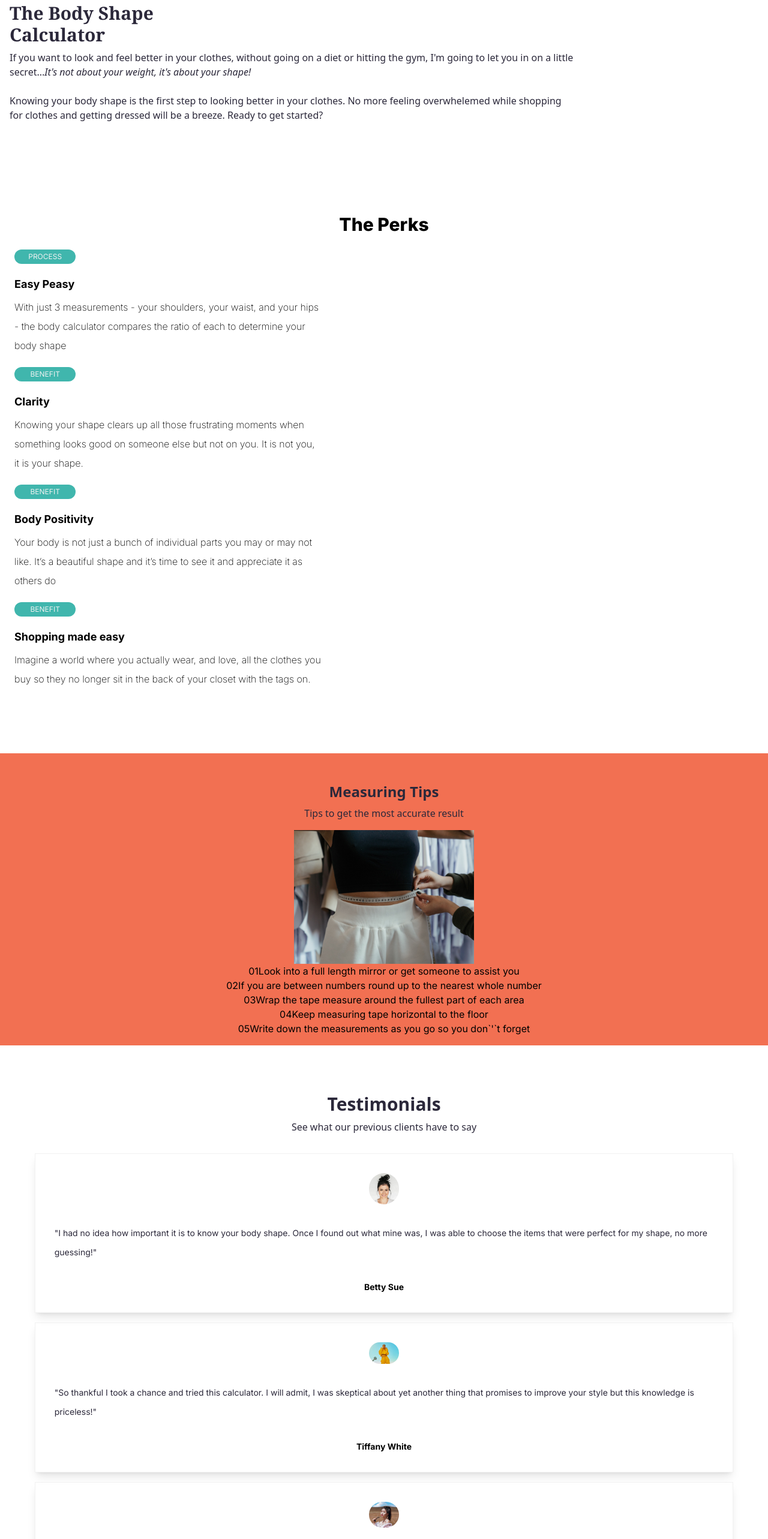
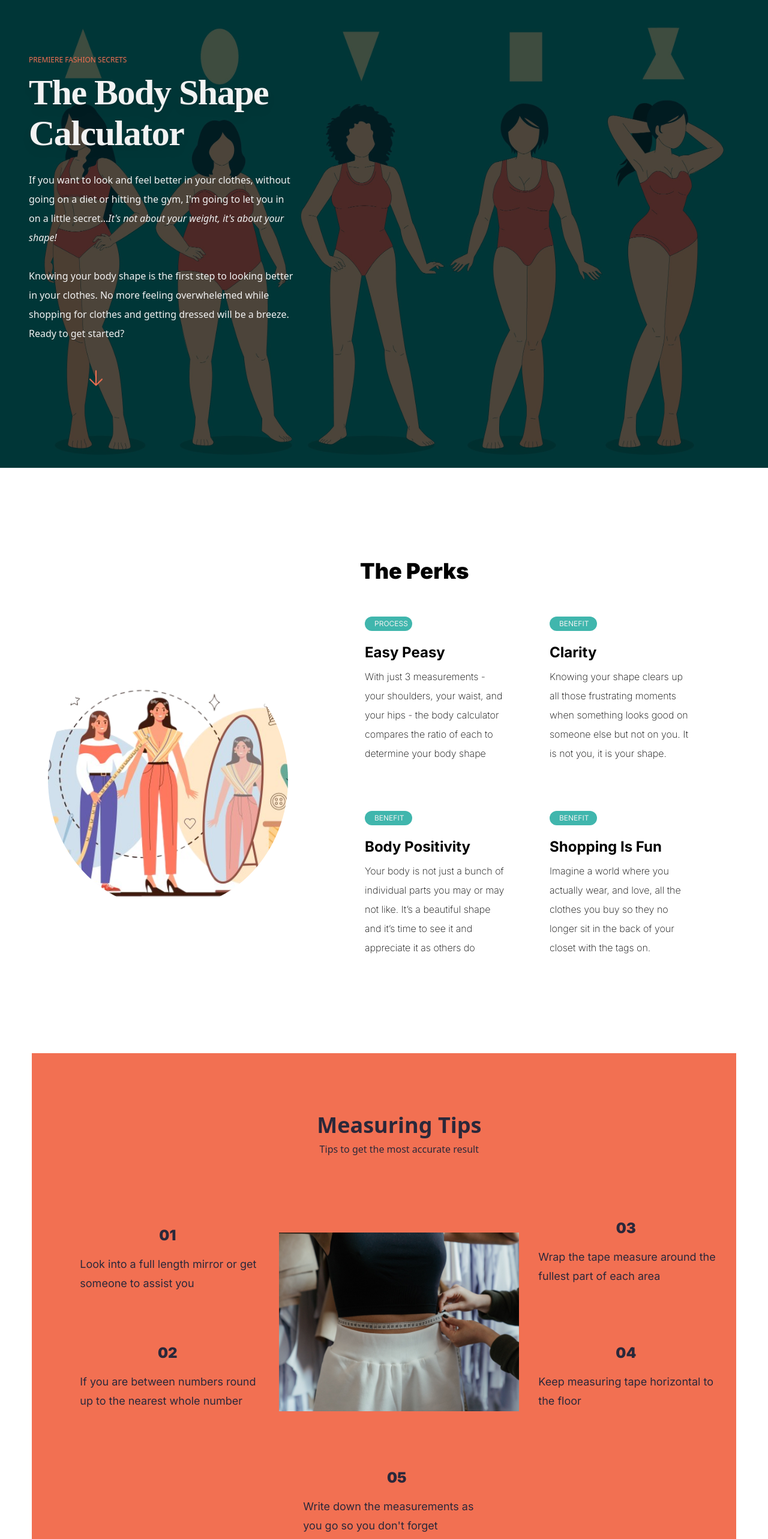
Before and after one commit to Rae1821/fashion-calculator-nextjs, a Next.js app: page / in a window 1280 px wide. Shown: the part 20-2586 px from the top of the page at 60% size. Built offline with nearby package versions, Linux system fonts and the light colour scheme.

Commit message:
Added body shape data, added logic for calculator, added results, and fixed styles for desktop

```diff
--- a/components/Calculator.jsx
+++ b/components/Calculator.jsx
@@ -2,12 +2,12 @@
 
 
 
-const Calculator = ({ handleSubmit, handleChange, formData }) => {
+const Calculator = ({ handleFormSubmit, handleChange, formData }) => {
 
   return (
     <div className="calculator-container w-full py-12 px-4 mt-8 flex justify-center bg-pattern">
         <div className="calculator-form-wrapper flex items-center justify-center w-11/12 max-w-md bg-light pt-12 pb-14 px-4 rounded-xl shadow-[10px_10px_#40B6AD] border-4 border-light-turq" id="calculator-form">
-            <form onSubmit={handleSubmit} className="calculator">
+            <form onSubmit={handleFormSubmit} className="calculator">
                 <h4 className="text-dark tracking-wider text-2xl pb-8 text-center">Enter Your Measurements</h4>
                     <div className="form--element flex items-center justify-center py-2 px-6">
                         <label htmlFor="shoulders"></label>
--- a/components/Main.jsx
+++ b/components/Main.jsx
@@ -1,60 +1,79 @@
 import Image from 'next/image'
+
 
 const Main = () => {
 
   return (
     <div>
-        <div className="hero mb-32 h-full">
-            <div className="hero--content w-3/4 flex flex-col text-dark text-left pl-4">
-                <p className="pre--title text-tropicana uppercase text-xs font-sans">premiere fashion secrets</p>
-                <h1 className="title font-serif font-bold text-3xl my-2">The Body Shape
-                    <span className="block">Calculator</span>
+        <div className="hero bg-black mb-32 h-screen bg-[url('/assets/images/women-shapes.jpg')] bg-cover bg-no-repeat bg-blend-overlay">
+            <div className="z-10 relative hero--content w-3/4 flex flex-col text-left pl-12 pt-28 lg:max-w-lg">
+                <p className="pre--title text-tropicana uppercase text-xs font-sans pb-2">premiere fashion secrets</p>
+                <h1 className="title font-['Abril_Fatface'] drop-shadow-lg font-bold text-4xl my-2 text-light tracking-tight lg:text-6xl ">The Body Shape
+                    <span className="block pt-2">Calculator</span>
                 </h1>
-                    <p className="description font-sans">
+                    <p className="description font-sans text-light font-light leading-8 pt-6 lg:max-w-md">
                         If you want to look and feel better in your clothes, without going on a diet or hitting the gym, I&apos;m going to let you in on a little secret...
                         <em>It&apos;s not about your weight, it&apos;s about your shape!</em>
                         <br /><br />
                         Knowing your body shape is the first step to looking better in your clothes. No more feeling overwhelemed while shopping for clothes and getting dressed will be a breeze.
                         Ready to get started?
                     </p>
+                    <div className="animate-bounce mt-12 ml-24">
+                        <svg xmlns="http://www.w3.org/2000/svg" fill="none" viewBox="0 0 24 24" strokeWidth={1.5} stroke="#F27052" className="w-8 h-8">
+                        <path strokeLinecap="round" strokeLinejoin="round" d="M19.5 13.5L12 21m0 0l-7.5-7.5M12 21V3" />
+                        </svg>
+                    </div>
              </div>
         </div>
             {
                 //How it works section
             }
-        <div id="works" className="works--container flex flex-col-reverse mt-16 pt-6 px-6">
-            <div className="works-left"></div>
-                <div className="works-right mb-6">
-                    <h2 className="text-center mb-6 font-extrabold text-3xl">The Perks</h2>
-                    <div className="perks-container text-left">
-                        <div className="perk max-w-lg mt-0 mb-5">
-                            <p className="pill bg-light-turq w-1/5 text-center rounded-xl text-light mb-5 uppercase text-xs py-1">Process</p>
-                            <h3 className="font-bold text-lg mt-5 mb-2">Easy Peasy</h3>
+        <div id="works" className="works--container flex flex-col-reverse mt-16 mx-auto pt-6 px-6 md:w-3/4 lg:w-full lg:flex-row lg:items-center lg:justify-between lg:max-w-6xl lg:mt-24  lg:p-4">
+            <div className="works-left hidden lg:block lg:w-3/4">
+                <Image
+                    src="/assets/images/fashion-img.png"
+                    alt="illustration of a woman getting measured in front of a mirror"
+                    width={400}
+                    height={400}
+                    style={{
+                        borderRadius: '50%',
+                    }}
+                />
+            </div>
+                <div className="works-right mb-6 w-11/12">
+                    <h2 className="text-center mb-6 font-extrabold text-3xl lg:text-left lg:text-4xl lg:pt-2 lg:pl-4 lg:mb-8 lg:font-black">
+                        The Perks
+                    </h2>
+                    <div className="perks-container text-left lg:grid lg:grid-cols-2 lg:grid-rows-2 lg:gap-8 lg:p-4">
+
+                        <div className="perk max-w-md mt-0 mb-5 md:max-w-xl md:mb-8 lg:p-2 lg:w-11/12">
+                            <p className="pill bg-light-turq w-1/5 text-center rounded-xl text-light mb-5 uppercase text-xs py-1 lg:w-1/3 lg:px-4">Process</p>
+                            <h3 className="font-bold text-lg mt-5 mb-2 lg:text-2xl">Easy Peasy</h3>
                             <p className="perk-description font-extralight leading-8 text-base">With just 3 measurements -
                             your shoulders, your waist, and your hips -
                             the body calculator compares the ratio of each to determine
                             your body shape</p>
                         </div>
 
-                        <div className="perk max-w-lg mt-0 mb-5">
-                            <p className="pill bg-light-turq w-1/5 text-center rounded-xl text-light mb-5 uppercase text-xs py-1">Benefit</p>
-                            <h3 className="font-bold text-lg mt-5 mb-2">Clarity</h3>
+                        <div className="perk max-w-lg mt-0 mb-5 md:max-w-xl md:mb-8 lg:p-2 lg:w-11/12">
+                            <p className="pill bg-light-turq w-1/5 text-center rounded-xl text-light mb-5 uppercase text-xs py-1 lg:w-1/3 lg:px-4">Benefit</p>
+                            <h3 className="font-bold mt-5 mb-2 lg:text-2xl">Clarity</h3>
                             <p className="perk-description font-extralight leading-8 text-base">Knowing your shape clears up
                             all those frustrating moments when something looks good on
                             someone else but not on you. It is not you, it is your shape.</p>
                         </div>
 
-                        <div className="perk max-w-lg mt-0 mb-5">
-                            <p className="pill bg-light-turq w-1/5 text-center rounded-xl text-light mb-5 uppercase text-xs py-1">Benefit</p>
-                            <h3 className="font-bold text-lg mt-5 mb-2">Body Positivity</h3>
+                        <div className="perk max-w-lg mt-0 mb-5 md:max-w-xl md:mb-8 lg:p-2 lg:w-11/12">
+                            <p className="pill bg-light-turq w-1/5 text-center rounded-xl text-light mb-5 uppercase text-xs py-1 lg:w-1/3 lg:px-4">Benefit</p>
+                            <h3 className="font-bold text-lg mt-5 mb-2 lg:text-2xl">Body Positivity</h3>
                             <p className="perk-description font-extralight leading-8 text-base">Your body is not just a bunch of
                             individual parts you may or may not like. It’s a beautiful shape
                             and it’s time to see it and appreciate it as others do</p>
                         </div>
 
-                        <div className="perk max-w-lg mt-0 mb-5">
-                            <p className="pill bg-light-turq w-1/5 text-center rounded-xl text-light mb-5 uppercase text-xs py-1">Benefit</p>
-                            <h3 className="font-bold text-lg mt-5 mb-2">Shopping made easy</h3>
+                        <div className="perk max-w-lg mt-0 mb-5 md:max-w-xl md:mb-8 lg:p-2 lg:w-11/12">
+                            <p className="pill bg-light-turq w-1/5 text-center rounded-xl text-light mb-5 uppercase text-xs py-1 lg:w-1/3 lg:px-4">Benefit</p>
+                            <h3 className="font-bold text-lg mt-5 mb-2 lg:text-2xl">Shopping Is Fun</h3>
                             <p className="perk-description font-extralight leading-8 text-base">Imagine a world where you actually
                             wear, and love, all the clothes you buy so they no longer sit in
                             the back of your closet with the tags on. </p>
@@ -66,22 +85,54 @@ const Main = () => {
             {
                 //Measuring tips
             }
-            <div className="measuring-tips my-16 bg-tropicana">
-                <div className="measuring-tips-inner flex flex-col items-center justify-between p-4">
-                    <h2 className="font-sans font-bold text-dark text-2xl max-w-lg pt-8 pb-4 text-center">Measuring Tips
-                        <span className="block text-base mt-2 font-medium">Tips to get the most accurate result</span>
+            <div className="measuring-tips my-16 bg-tropicana lg:p-8 lg:w-11/12 lg:mx-auto">
+                <div className="measuring-tips-inner flex flex-col items-center justify-between p-4 md:grid md:grid-cols-2 md:grid-rows-4 lg:grid-cols-[1fr_300px_400px_300px_1fr] lg:gap-8 lg:pt-4 lg:pb-12">
+                    <h2 className="font-sans font-bold text-dark text-2xl max-w-lg pt-8 pb-4 text-center md:col-span-2 md:row-span-1 md:mx-auto lg:col-start-3 lg:col-end-4 lg:text-4xl">Measuring Tips
+                        <span className="block text-base mt-2 mb-4 font-medium ">Tips to get the most accurate result</span>
                     </h2>
-                    <Image
-                        src="/assets/images/waist-measure.jpg"
-                        alt="measuring waist"
-                        width={300}
-                        height={300}
-                    />
-                        <p className="steps step-one"><span>01</span>Look into a full length mirror or get someone to assist you</p>
-                        <p className="steps step-two"><span>02</span>If you are between numbers round up to the nearest whole number</p>
-                        <p className="steps step-three"><span>03</span>Wrap the tape measure around the fullest part of each area</p>
-                        <p className="steps step-four"><span>04</span>Keep measuring tape horizontal to the floor</p>
-                        <p className="steps step-five"><span>05</span>Write down the measurements as you go so you don`&apos;`t forget</p>
+                    <div className="max-w-1/2 md:col-span-2 md:row-span-1 md:mx-auto lg:col-start-3 lg:col-end-3 lg:row-start-2 lg:row-end-4 lg:max-w-full">
+                        <Image
+                            src="/assets/images/waist-measure.jpg"
+                            alt="measuring waist"
+                            width={500}
+                            height={500}
+                            style={{
+                                objectFit: 'contain',
+                                height: '100%',
+                                width: '100%',
+                            }}
+                        />
+                    </div>
+
+                        <p className="steps text-lg mt-8 mb-8 mx-auto text-left max-w-xs step-one text-dark leading-8 lg:col-start-2 lg:col-end-2 lg:row-start-2 lg:row-end-2">
+                            <span className="font-black pr-2 block text-center text-2xl text-dark mb-4">
+                            01
+                            </span>Look into a full length mirror or get someone to assist you
+                        </p>
+
+                        <p className="steps text-lg mt-2 mb-8 mx-auto text-left max-w-xs step-two text-dark leading-8 lg:col-start-2 lg:col-end-2 lg:row-start-3 lg:row-end-3">
+                            <span className="font-black pr-2 block text-center text-2xl text-dark mb-4">
+                            02
+                            </span>If you are between numbers round up to the nearest whole number
+                        </p>
+
+                        <p className="steps text-lg mt-2 mb-8 mx-auto text-left max-w-xs step-three text-dark leading-8 lg:col-start-4 lg:col-end-4 lg:row-start-2 lg:row-end-3">
+                            <span className="font-black pr-2 block text-center text-2xl text-dark mb-4">
+                            03
+                            </span>Wrap the tape measure around the fullest part of each area
+                        </p>
+
+                        <p className="steps text-lg mt-2 mb-8 mx-auto text-left max-w-xs step-four text-dark leading-8 lg:col-start-4 lg:col-end-4 lg:row-start-3 lg:row-end-3">
+                            <span className="font-black pr-2 block text-center text-2xl text-dark mb-4">
+                            04
+                            </span>Keep measuring tape horizontal to the floor
+                        </p>
+
+                        <p className="steps text-lg mt-2 mb-8 mx-auto text-left max-w-xs step-five text-dark leading-8 md:col-span-2 lg:col-start-3 lg:col-end-3 lg:row-start-4 lg:row-end-4">
+                            <span className="font-black pr-2 block text-center text-2xl text-dark mb-4">
+                            05
+                            </span>Write down the measurements as you go so you don&apos;t forget
+                        </p>
                 </div>
 
             </div>
--- a/tailwind.config.js
+++ b/tailwind.config.js
@@ -12,6 +12,7 @@ module.exports = {
       'tropicana': '#F27052',
       'dark': '#2B283A',
       'light': '#F2F2F2',
+      'black': 'rgba(0,0,0,0.7)',
       assistant: 'rgba(var(--color-assistant), <alpha-value>)',
       user: 'rgba(var(--color-user), <alpha-value>)',
     },
```
Also changed, not shown: app/page.js (+32 -16 lines), bodyShapeData.jsx (+5 -5 lines), components/Results.jsx (+30 -14 lines), public/assets/images/fashion-img.png (added).
